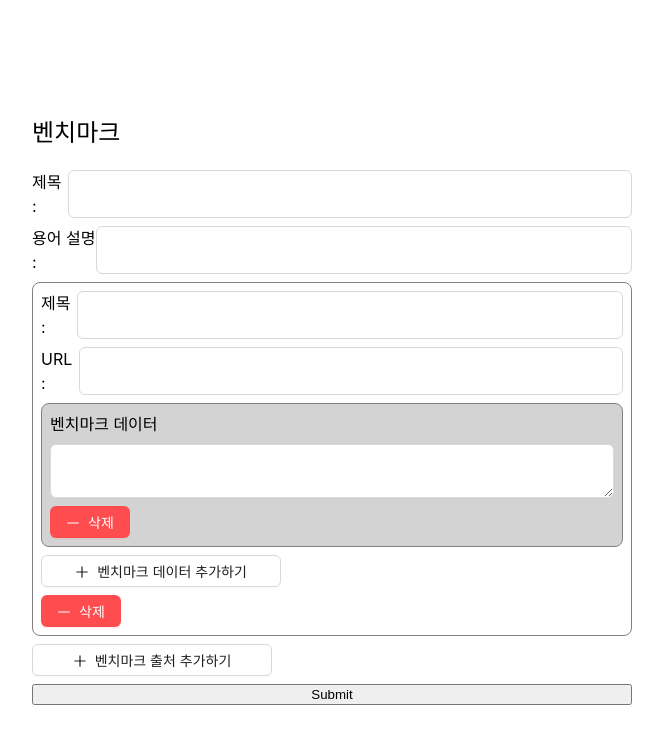
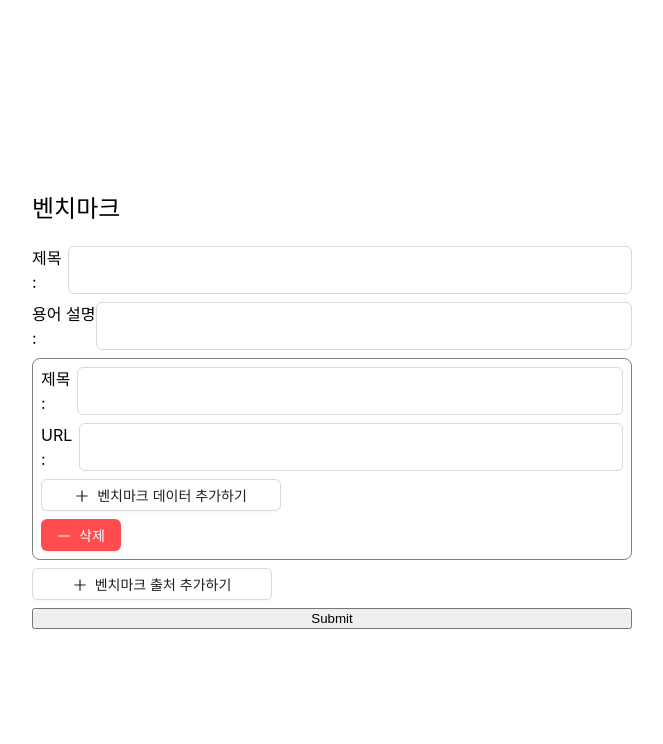
Before and after one commit to dev-owen/business-canvas-fe, a React (Vite) app: page / in a window 1280 px wide. Shown: the top 744 px of the page, without its empty margins (308-971 px from the left). Built offline with nearby package versions, Linux system fonts and the light colour scheme.

Commit message:
fix: 데이터 구조 수정

```diff
--- a/src/App.tsx
+++ b/src/App.tsx
@@ -5,15 +5,10 @@ import styled from "@emotion/styled";
 import {PlusOutlined} from "@ant-design/icons";
 import BenchMarkSourceItem from './components/BenchMarkSourceItem';
 
-interface DataItem {
-    id: string;
-    text: string;
-}
-
 interface BenchMarkSource {
     title: string;
     url: string;
-    data: DataItem[];
+    data: string[];
 }
 
 interface FormData {
@@ -25,7 +20,7 @@ interface FormData {
 function App() {
     const {register, control, handleSubmit, watch} = useForm<FormData>({
         defaultValues: {
-            benchMarkSource: [{title: '', url: '', data: [{id: '', text: ''}]}],
+            benchMarkSource: [{title: '', url: '', data: []}],
         },
     });
 
@@ -52,13 +47,17 @@ function App() {
                     <Input {...register('description')}/>
                 </LabelInput>
                 {benchMarkFields.map((field, index) => (
-                    <BenchMarkSourceItem key={field.id} control={control} register={register} index={index}
+                    <BenchMarkSourceItem key={index} control={control} register={register} index={index}
                                          watch={watch}
                                          remove={removeBenchMark}/>
                 ))}
 
                 <Button style={{width: '15rem'}} type="default" icon={<PlusOutlined/>}
-                        onClick={() => appendBenchMark({title: '', url: '', data: [{id: '', text: ''}]})}>
+                        onClick={() => appendBenchMark({
+                            title: '',
+                            url: '',
+                            data: []
+                        })}>
                     벤치마크 출처 추가하기
                 </Button>
 
--- a/src/components/BenchMarkSourceItem/index.tsx
+++ b/src/components/BenchMarkSourceItem/index.tsx
@@ -4,15 +4,10 @@ import TextArea from "antd/es/input/TextArea";
 import {MinusOutlined, PlusOutlined} from "@ant-design/icons";
 import styled from "@emotion/styled";
 
-interface DataItem {
-    id: string;
-    text: string;
-}
-
 interface BenchMarkSource {
     title: string;
     url: string;
-    data: DataItem[];
+    data: string[];
 }
 
 interface FormData {
@@ -45,10 +40,10 @@ const BenchMarkSourceItem = ({control, register, index, remove, watch}: BenchMar
                 <label htmlFor="">URL : </label>
                 <Input {...register(`benchMarkSource.${index}.url`)} />
             </LabelInput>
-            {watch(`benchMarkSource.${index}.data`).map((dataItem: DataItem, dataIndex: number) => (
-                <BenchmarkDataContainer key={dataItem.id}>
+            {watch(`benchMarkSource.${index}.data`).map((_: string, dataIndex: number) => (
+                <BenchmarkDataContainer key={dataIndex}>
                     <label htmlFor="">벤치마크 데이터</label>
-                    <TextArea {...register(`benchMarkSource.${index}.data.${dataIndex}.text`)} />
+                    <TextArea {...register(`benchMarkSource.${index}.data.${dataIndex}`)} />
                     <Button style={{width: '5rem'}} danger type="primary" icon={<MinusOutlined/>}
                             onClick={() => removeDataItem(dataIndex)}>
                         삭제
@@ -56,7 +51,7 @@ const BenchMarkSourceItem = ({control, register, index, remove, watch}: BenchMar
                 </BenchmarkDataContainer>
             ))}
             <Button style={{width: '15rem'}} type="default" icon={<PlusOutlined/>}
-                    onClick={() => append({id: '', text: ''})}>
+                    onClick={() => append('')}>
                 벤치마크 데이터 추가하기
             </Button>
             <Button style={{width: '5rem'}} danger type="primary" icon={<MinusOutlined/>}
```
